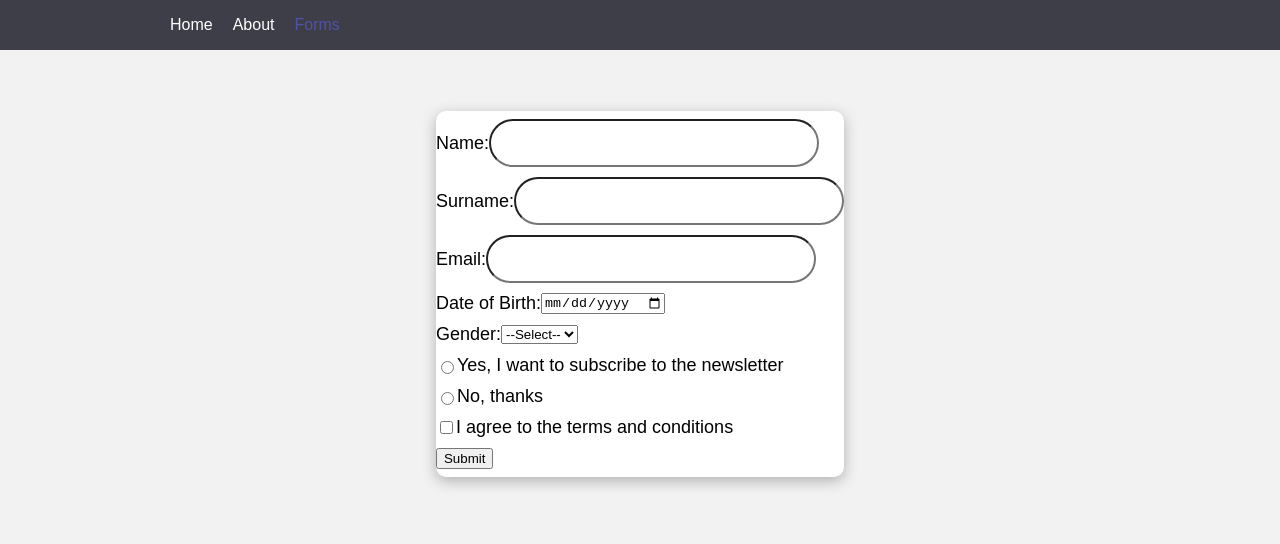
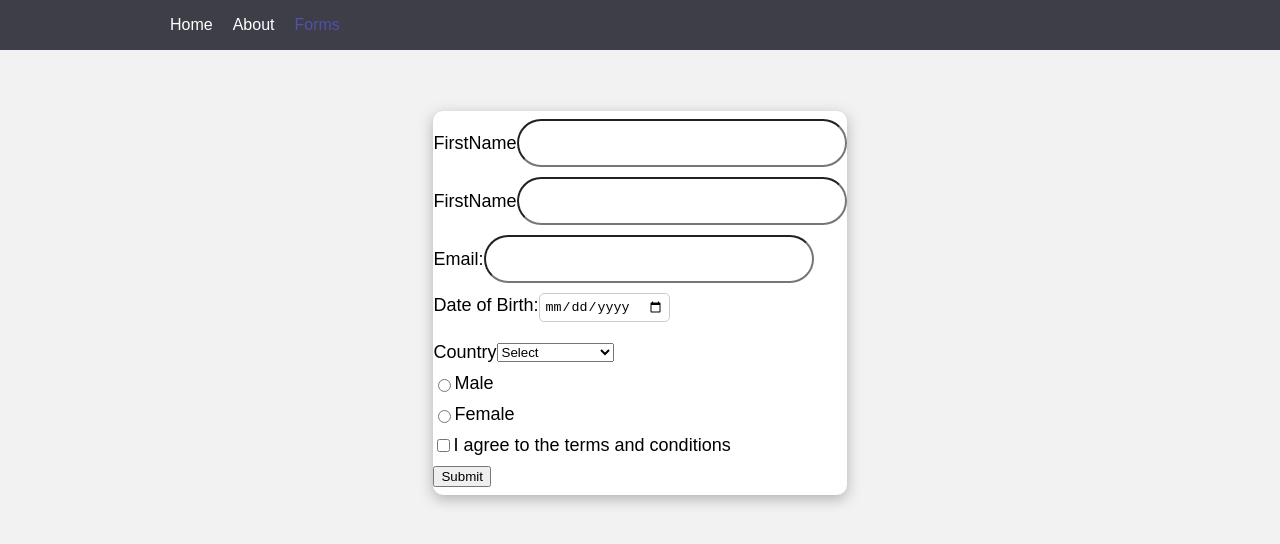
Before and after one commit to Alexgargun/React2023Q1, a React (Create React App) app: page /forms in a window 1280 px wide. Shown: the top 544 px of the page. Built offline with nearby package versions, Linux system fonts and the light colour scheme.

Commit message:
refactor: create separate child components for inputs

```diff
--- a/src/components/AddFormData.tsx
+++ b/src/components/AddFormData.tsx
@@ -1,7 +1,12 @@
 import React, { Component, FormEvent, RefObject } from 'react';
 import styles from '../styles/AddFormData.module.css';
 import FormState from '../models/forms';
-
+import { countries, errorMessages } from '../utils/constants';
+import Dropdown from './Dropdown';
+import NameInput from './NameInput';
+import EmailInput from './EmailInput';
+import SurnameInput from './SurnameInput';
+import DateInput from './DateInput';
 interface FormProps {
   uppdateFormState: (formData: FormState) => void;
 }
@@ -13,24 +18,14 @@ type FormErrors = {
 interface FormStateInterface extends FormState {
   errors: FormErrors;
 }
-
-const errorMessages = {
-  toShort: 'Name should be at least 1 characters',
-  isCapitalized: `Name should be capitalized'`,
-  surname: 'Surname should be at least 3 characters',
-  dateOfBirth: 'Date of birth is required',
-  selectGender: 'Please select a gender',
-  subscribe: 'Please select "Yes" to subscribe',
-  termsAndConditions: 'Please agree to the terms and conditions',
-};
-
 class Forms extends Component<FormProps, FormStateInterface> {
   input: RefObject<HTMLInputElement>;
   surname: React.RefObject<HTMLInputElement>;
   email: RefObject<HTMLInputElement>;
   dateOfBirth: RefObject<HTMLInputElement>;
-  subscribe: RefObject<HTMLInputElement>;
-  selectGender: RefObject<HTMLSelectElement>;
+  selectGenderMale: RefObject<HTMLInputElement>;
+  selectGenderFemale: RefObject<HTMLInputElement>;
+  selectCountry: RefObject<HTMLSelectElement>;
   termsAndConditions: RefObject<HTMLInputElement>;
 
   constructor(props: FormProps) {
@@ -41,13 +36,16 @@ class Forms extends Component<FormProps, FormStateInterface> {
       surname: '',
       email: '',
       dateOfBirth: '',
-      selectGender: '',
-      subscribe: true,
+      selectCountry: '',
+      selectGenderMale: '',
+      selectGenderFemale: '',
       termsAndConditions: false,
       errors: {
         name: '',
         surname: '',
+        email: '',
         dateOfBirth: '',
+        selectCountry: '',
         selectGender: '',
         termsAndConditions: '',
       },
@@ -57,10 +55,19 @@ class Forms extends Component<FormProps, FormStateInterface> {
     this.surname = React.createRef();
     this.email = React.createRef();
     this.dateOfBirth = React.createRef();
-    this.selectGender = React.createRef();
-    this.subscribe = React.createRef();
+    this.selectCountry = React.createRef();
+    this.selectGenderMale = React.createRef();
+    this.selectGenderFemale = React.createRef();
     this.termsAndConditions = React.createRef();
   }
+
+  handleClick = () => {
+    if (this.selectGenderMale.current?.checked) {
+      console.log('Radio 1 is selected');
+    } else if (this.selectGenderFemale.current?.checked) {
+      console.log('Radio 2 is selected');
+    }
+  };
 
   handleSubmit = (event: FormEvent<HTMLFormElement>) => {
     event.preventDefault();
@@ -70,10 +77,12 @@ class Forms extends Component<FormProps, FormStateInterface> {
       surname: this.surname.current?.value || '',
       email: this.email.current?.value || '',
       dateOfBirth: this.dateOfBirth.current?.value || '',
-      selectGender: this.selectGender.current?.value || '',
-      subscribe: this.subscribe.current?.value === 'yes' || false,
+      selectCountry: this.selectCountry.current?.value || '',
+      selectGender: this.selectGenderMale.current?.value || '',
+      selectGenderFemale: this.selectGenderFemale.current?.value || '',
       termsAndConditions: this.termsAndConditions.current?.checked || false,
     };
+
     let errorNameMessage = '';
     if (formData.name.length < 1) {
       errorNameMessage = errorMessages.toShort;
@@ -91,8 +100,9 @@ class Forms extends Component<FormProps, FormStateInterface> {
       name: errorNameMessage,
       surname: errorSurnameMessage,
       dateOfBirth: !formData.dateOfBirth ? errorMessages.dateOfBirth : '',
-      selectGender: formData.selectGender === 'select' ? errorMessages.selectGender : '',
-      // subscribe: formData.subscribe === false ? errorMessages.subscribe : '',
+      email: !formData.email ? errorMessages.email : '',
+      selectCountry: formData.selectCountry === 'select' ? errorMessages.selectCountry : '',
+      selectGender: formData.selectGender ? errorMessages.selectGender : '',
       termsAndConditions:
         formData.termsAndConditions === false ? errorMessages.termsAndConditions : '',
     };
@@ -111,8 +121,11 @@ class Forms extends Component<FormProps, FormStateInterface> {
       errors: {
         name: '',
         surname: '',
+        email: '',
         dateOfBirth: '',
-        selectGender: '',
+        selectCountry: '',
+        selectGenderMale: '',
+        selectGenderFemale: '',
         termsAndConditions: '',
       },
     });
@@ -128,71 +141,25 @@ class Forms extends Component<FormProps, FormStateInterface> {
             className={styles.formContainer}
             style={{ flexDirection: 'column', alignItems: 'flex-start', gap: '10px' }}
           >
-            <label className={styles.searchLabel}>
-              Name:
-              <input type="text" className={styles.searchInput} ref={this.input} name="name" />
+            <NameInput inputRef={this.input} error={this.state.errors.name} />
+            <SurnameInput surnameRef={this.surname} error={this.state.errors.surname} />
+            <EmailInput emailRef={this.email} error={this.state.errors.email} />
+            <DateInput dateOfBirthRef={this.dateOfBirth} error={this.state.errors.dateOfBirth} />
+            <Dropdown
+              selectCountryRef={this.selectCountry}
+              countries={[]}
+              error={this.state.errors.selectCountry}
+            />
+            <label>
+              <input type="radio" name="gender" value="male" ref={this.selectGenderMale} />
+              Male
             </label>
-            {this.state.errors.name && (
-              <span className={styles.error}>{this.state.errors.name}</span>
-            )}
-            <label className={styles.searchLabel}>
-              Surname:
-              <input type="text" className={styles.searchInput} ref={this.surname} name="surname" />
-            </label>
-            {this.state.errors.name && (
-              <span className={styles.error}>{this.state.errors.name}</span>
-            )}
-            <label htmlFor="">
-              Email:
-              <input type="email" className={styles.searchInput} ref={this.email} name="email" />
-            </label>
-            {this.state.errors.name && (
-              <span className={styles.error}>{this.state.errors.name}</span>
-            )}
             <label>
-              Date of Birth:
-              <input type="date" name="dateOfBirth" id="dateOfBirth" ref={this.dateOfBirth} />
-            </label>
-            {this.state.errors.dateOfBirth && (
-              <span className={styles.error}>{this.state.errors.dateOfBirth}</span>
-            )}
-            <label>
-              Gender:
-              <select name="gender" id="gender" ref={this.selectGender} required>
-                <option value="select">--Select--</option>
-                <option value="male">Male</option>
-                <option value="female">Female</option>
-                <option value="other">Other</option>
-              </select>
+              <input type="radio" name="gender" value="female" ref={this.selectGenderFemale} />
+              Female
             </label>
             {this.state.errors.selectGender && (
               <span className={styles.error}>{this.state.errors.selectGender}</span>
-            )}
-            <label>
-              <input
-                type="radio"
-                name="subscribe"
-                value="yes"
-                id="subscribeYes"
-                ref={this.subscribe}
-              />
-              Yes, I want to subscribe to the newsletter
-            </label>
-            {this.state.errors.subscribe && (
-              <span className={styles.error}>{this.state.errors.subscribe}</span>
-            )}
-            <label>
-              <input
-                type="radio"
-                name="subscribe"
-                value="no"
-                id="subscribeNo"
-                ref={this.subscribe}
-              />
-              No, thanks
-            </label>
-            {this.state.errors.subscribe && (
-              <span className={styles.error}>{this.state.errors.subscribe}</span>
             )}
             <label>
               <input
--- /dev/null
+++ b/src/components/DateInput.tsx
@@ -0,0 +1,31 @@
+import React, { Component } from 'react';
+import styles from '../styles/DateInput.module.css';
+
+type DateInputProps = {
+  dateOfBirthRef: React.RefObject<HTMLInputElement>;
+  error?: string;
+};
+
+class DateInput extends Component<DateInputProps> {
+  input: React.RefObject<HTMLInputElement>;
+
+  constructor(props: DateInputProps) {
+    super(props);
+    this.input = React.createRef();
+  }
+
+  render() {
+    const { dateOfBirthRef, error } = this.props;
+    return (
+      <div className={styles.dateOfBirthContainer}>
+        <label htmlFor="dateOfBirth">
+          Date of Birth:
+          <input type="date" name="dateOfBirth" id="dateOfBirth" ref={dateOfBirthRef} />
+        </label>
+        {error && <span>{error}</span>}
+      </div>
+    );
+  }
+}
+
+export default DateInput;
--- /dev/null
+++ b/src/components/Dropdown.tsx
@@ -0,0 +1,44 @@
+import React, { Component } from 'react';
+import { countries } from '../utils/constants';
+import styles from '../styles/AddFormData.module.css';
+
+interface SelectCountryProps {
+  countries: string[];
+  selectCountryRef: React.RefObject<HTMLSelectElement>;
+  error?: string;
+}
+
+class Dropdown extends Component<SelectCountryProps> {
+  selectCountry: React.RefObject<HTMLSelectElement>;
+
+  constructor(props: SelectCountryProps) {
+    super(props);
+    this.selectCountry = React.createRef();
+  }
+
+  render() {
+    const { selectCountryRef, error } = this.props;
+    return (
+      <div>
+        <label htmlFor="selectCountryId">
+          Country
+          <select
+            name="selectCountry"
+            id="selectCountryId"
+            ref={selectCountryRef || this.selectCountry}
+          >
+            <option value="select">Select</option>
+            {countries.map((country) => (
+              <option key={country} value={country}>
+                {country}
+              </option>
+            ))}
+          </select>
+        </label>
+        {error && <span className={styles.error}>{error}</span>}
+      </div>
+    );
+  }
+}
+
+export default Dropdown;
--- /dev/null
+++ b/src/components/EmailInput.tsx
@@ -0,0 +1,20 @@
+import React from 'react';
+import styles from '../styles/AddFormData.module.css';
+interface NameInputProps {
+  emailRef: React.RefObject<HTMLInputElement>;
+  error?: string;
+}
+
+const EmailInput = ({ emailRef, error }: NameInputProps) => {
+  return (
+    <div>
+      <label>
+        Email:
+        <input type="email" className={styles.searchInput} ref={emailRef} name="email" />
+      </label>
+      {error && <span className={styles.error}>{error}</span>}
+    </div>
+  );
+};
+
+export default EmailInput;
--- a/src/components/FormCard.tsx
+++ b/src/components/FormCard.tsx
@@ -7,8 +7,17 @@ interface FormCardProps {
 }
 
 const FormCard: FC<FormCardProps> = ({ form }) => {
-  const { id, name, surname, email, dateOfBirth, selectGender, subscribe, termsAndConditions } =
-    form;
+  const {
+    id,
+    name,
+    surname,
+    email,
+    dateOfBirth,
+    selectCountry,
+    selectGenderMale,
+    selectGenderFemale,
+    termsAndConditions,
+  } = form;
   return (
     <div className={styles.card} key={id}>
       <ul>
@@ -16,8 +25,9 @@ const FormCard: FC<FormCardProps> = ({ form }) => {
         <li>Surname: {surname}</li>
         <li>Email: {email}</li>
         <li>Date of Birth: {dateOfBirth}</li>
-        <li>Gender: {selectGender}</li>
-        <li>Subscribe to newsletter: {subscribe ? 'Yes' : 'No'}</li>
+        <li>Country: {selectCountry}</li>
+        <li>Select gender: {selectGenderMale}</li>
+        <li>Select gender: {selectGenderFemale}</li>
         <li>Terms and Conditions accepted: {termsAndConditions ? 'Yes' : 'No'}</li>
       </ul>
     </div>
--- /dev/null
+++ b/src/components/NameInput.tsx
@@ -0,0 +1,31 @@
+import React, { Component } from 'react';
+import styles from '../styles/AddFormData.module.css';
+
+type NameInputProps = {
+  inputRef: React.RefObject<HTMLInputElement>;
+  error: string;
+};
+
+class NameInput extends Component<NameInputProps> {
+  input: React.RefObject<HTMLInputElement>;
+
+  constructor(props: NameInputProps) {
+    super(props);
+    this.input = React.createRef();
+  }
+
+  render() {
+    const { inputRef, error } = this.props;
+    return (
+      <div>
+        <label className={styles.searchLabel}>
+          FirstName
+          <input type="text" className={styles.searchInput} ref={inputRef} name="name" />
+        </label>
+        {error && <span className={styles.error}>{error}</span>}
+      </div>
+    );
+  }
+}
+
+export default NameInput;
--- /dev/null
+++ b/src/components/SurnameInput.tsx
@@ -0,0 +1,31 @@
+import React, { Component } from 'react';
+import styles from '../styles/AddFormData.module.css';
+
+type SurnameInputProps = {
+  surnameRef: React.RefObject<HTMLInputElement>;
+  error?: string;
+};
+
+class SurnameInput extends Component<SurnameInputProps> {
+  input: React.RefObject<HTMLInputElement>;
+
+  constructor(props: SurnameInputProps) {
+    super(props);
+    this.input = React.createRef();
+  }
+
+  render() {
+    const { surnameRef, error } = this.props;
+    return (
+      <div>
+        <label className={styles.searchLabel}>
+          FirstName
+          <input type="text" className={styles.searchInput} ref={surnameRef} name="surname" />
+        </label>
+        {error && <span className={styles.error}>{error}</span>}
+      </div>
+    );
+  }
+}
+
+export default SurnameInput;
--- a/src/models/forms.ts
+++ b/src/models/forms.ts
@@ -4,8 +4,9 @@ type FormState = {
   surname: string;
   email: string;
   dateOfBirth: string;
-  selectGender: string;
-  subscribe: boolean;
+  selectCountry: string;
+  selectGenderMale: string;
+  selectGenderFemale: string;
   termsAndConditions: boolean;
 };
 
--- /dev/null
+++ b/src/styles/DateInput.module.css
@@ -0,0 +1,15 @@
+.dateOfBirthContainer label {
+  display: block;
+  margin-bottom: 10px;
+}
+
+.dateOfBirthContainer input[type='date'] {
+  padding: 5px;
+  border: 1px solid #ccc;
+  border-radius: 5px;
+}
+
+.dateOfBirthContainer span {
+  color: red;
+  font-size: 14px;
+}
--- a/src/utils/constants.ts
+++ b/src/utils/constants.ts
@@ -1,4 +1,4 @@
-export default function capitalizeWords(string: string) {
+function capitalizeWords(string: string) {
   const words = string.split(' ');
   const capitalizedWords = words.map((word) => {
     const firstLetter = word[0].toUpperCase();
@@ -7,3 +7,33 @@ export default function capitalizeWords(string: string) {
   });
   return capitalizedWords.join(' ');
 }
+
+const countries = [
+  'United States',
+  'United Kingdom',
+  'Germany',
+  'France',
+  'Italy',
+  'Spain',
+  'Poland',
+  'Romania',
+  'Netherlands',
+  'Belgium',
+  'Portugal',
+  'Greece',
+  'Belarus',
+  'Ucraine',
+];
+
+const errorMessages = {
+  toShort: 'Name should be at least 1 characters',
+  isCapitalized: `Name should be capitalized'`,
+  surname: 'Surname should be at least 3 characters',
+  email: 'Please enter a valid email address',
+  dateOfBirth: 'Date of birth is required',
+  selectCountry: 'Please select a country',
+  selectGender: 'Please select gender',
+  termsAndConditions: 'Please agree to the terms and conditions',
+};
+
+export { countries, errorMessages, capitalizeWords };
```
Also changed, not shown: src/components/Switcher.tsx (added, +57 -0 lines), src/styles/FormCard.module.css (line endings or trailing spaces).
